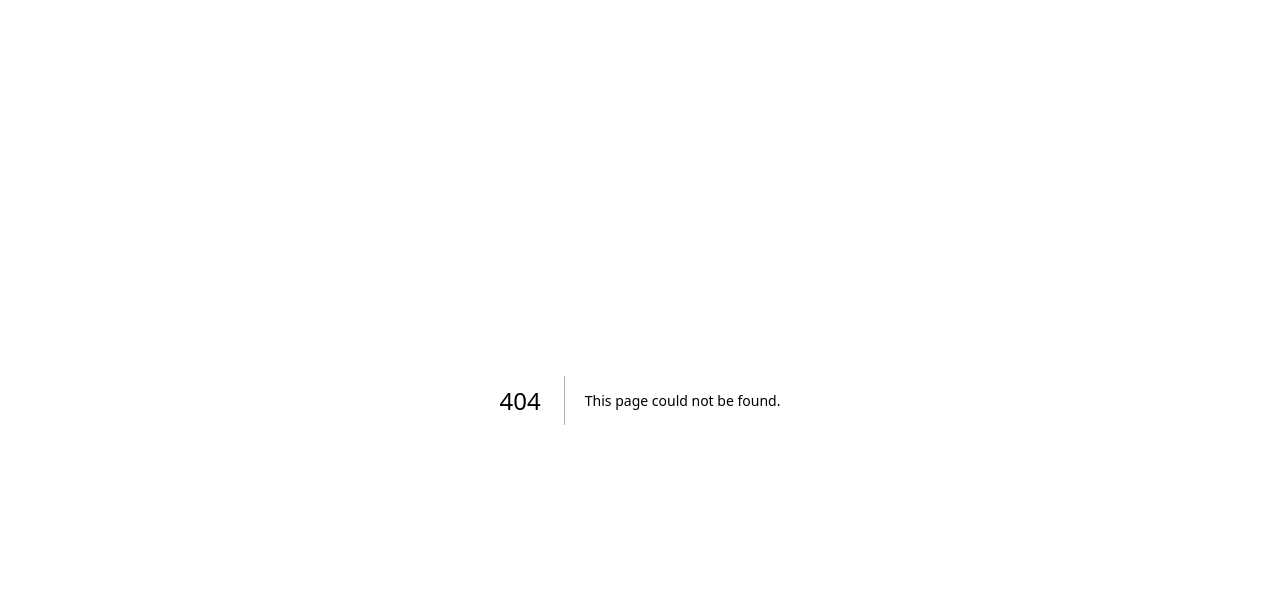
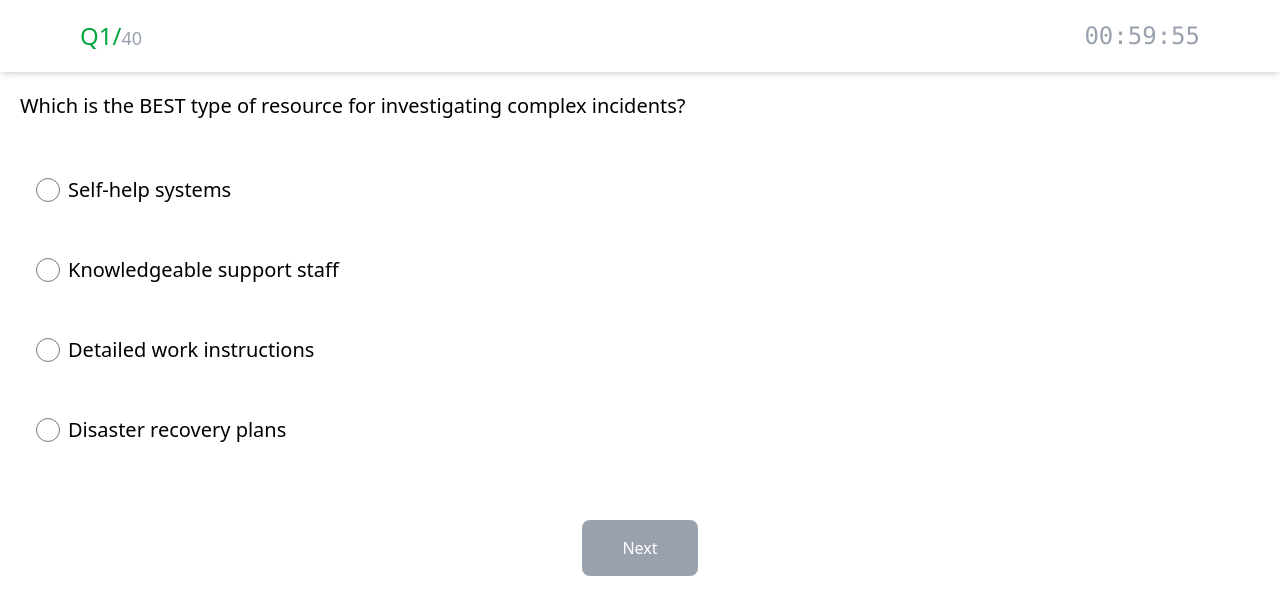
Before and after one commit to KodenOps/itil_test, a Next.js app: page /practise in a window 1280 px wide. Before the commit this address had no page. Shown: the top 614 px of the page. Built offline with nearby package versions, Linux system fonts and the light colour scheme.

Commit message:
Added new feature for partial exam

```diff
--- a/src/app/page.tsx
+++ b/src/app/page.tsx
@@ -3,24 +3,33 @@ import React from 'react';
 
 const page = () => {
 	return (
-		<div className='w-full h-screen flex md:mt-[10%] md:items-start items-center justify-center'>
+		<div className='w-full h-screen flex md:mt-[10%] md:items-start mt-[100px] justify-center'>
 			<div className='title items-center flex flex-col'>
 				<h3 className='text-green-900 font-bold md:text-4xl text-2xl text-center'>
 					Welcome To Your ITIL Test
 				</h3>
-				<p className='md:text-xl text-center mt-4'>
+				<p className='md:text-xl text-center mt-4 px-10'>
 					This is a preparatory test for your ITIL V4 exam. You have 1hr to
 					complete the test.
 				</p>
 				<p className='mt-10 text-lg font-medium'>Total Questions: 40</p>
-				<p className='md:text-8xl text-4xl font-bold text-center mb-10 text-[#4f4f4f] font-mono mt-5'>
-					01:00:00
-				</p>
-				<Link
+				<div className='flex flex-wrap items-center justify-center w-full mt-6 gap-4'>
+					<Link
+						href={'/question'}
+						className='left h-[200px] w-[200px] shadow-lg border-2 border-[#c4c4c4] rounded-sm flex p-10 text-center justify-center items-center font-bold text-[#696969]'>
+						Full Exam Mode
+					</Link>
+					<Link
+						href={'/practise'}
+						className='left h-[200px] w-[200px] shadow-lg border-2 border-[#c4c4c4] rounded-sm flex p-10 text-center justify-center items-center font-bold text-[#696969]'>
+						Partial Exam Mode
+					</Link>
+				</div>
+				{/* <Link
 					href={'/questions'}
 					className='bg-green-900 px-6  rounded-full py-4 text-slate-50 md:text-lg w-[80%] md:mt-[50px] mt-[20px] cursor-pointer hover:bg-green-700 duration-1000 text-center'>
 					Click To Start Exam
-				</Link>
+				</Link> */}
 			</div>
 			<p className='absolute bottom-0 py-4 text-center bg-[#f4f4f4] w-full'>
 				Created by{' '}
--- /dev/null
+++ b/src/app/practise/page.tsx
@@ -0,0 +1,192 @@
+'use client';
+import React, { useEffect, useState } from 'react';
+import { useRouter } from 'next/navigation';
+import { itilQuestions } from '@/data/questionBank';
+
+interface Question {
+	id: string;
+	question: string;
+	options: string[];
+	answer: string;
+	ShortExplanation: string;
+}
+
+const LOCAL_STORAGE_KEY = 'quizState';
+
+const Page = () => {
+	const router = useRouter();
+	const [timeLeft, setTimeLeft] = useState<number>(3600);
+	const [shuffledQuestions, setShuffledQuestions] = useState<Question[]>([]);
+	const [currentIndex, setCurrentIndex] = useState<number>(0);
+	const [selectedAnswers, setSelectedAnswers] = useState<{
+		[key: number]: string;
+	}>({});
+	const [isModalOpen, setIsModalOpen] = useState<boolean>(false);
+
+	// Shuffle function (Fisher-Yates Algorithm)
+	const shuffle = (array: Question[]) => {
+		let shuffledArray = [...array];
+		for (let i = shuffledArray.length - 1; i > 0; i--) {
+			const j = Math.floor(Math.random() * (i + 1));
+			[shuffledArray[i], shuffledArray[j]] = [
+				shuffledArray[j],
+				shuffledArray[i],
+			];
+		}
+		return shuffledArray;
+	};
+
+	// Load quiz state from LocalStorage or shuffle questions initially
+	useEffect(() => {
+		const savedState = localStorage.getItem(LOCAL_STORAGE_KEY);
+		if (savedState) {
+			const parsedState = JSON.parse(savedState);
+			setShuffledQuestions(parsedState.shuffledQuestions);
+			setCurrentIndex(parsedState.currentIndex);
+			setSelectedAnswers(parsedState.selectedAnswers);
+			setTimeLeft(parsedState.timeLeft);
+		} else {
+			const shuffled = shuffle(itilQuestions).slice(0, 40);
+			setShuffledQuestions(shuffled);
+		}
+	}, []);
+
+	// Auto-save to LocalStorage on state changes
+	useEffect(() => {
+		if (shuffledQuestions.length > 0) {
+			localStorage.setItem(
+				LOCAL_STORAGE_KEY,
+				JSON.stringify({
+					shuffledQuestions,
+					currentIndex,
+					selectedAnswers,
+					timeLeft,
+				})
+			);
+		}
+	}, [shuffledQuestions, currentIndex, selectedAnswers, timeLeft]);
+
+	// Handle selecting an option
+	const handleOptionSelect = (option: string) => {
+		setSelectedAnswers((prev) => ({
+			...prev,
+			[currentIndex]: option,
+		}));
+	};
+
+	// Show modal with explanation
+	const handleNextQuestion = () => {
+		if (!selectedAnswers[currentIndex]) return;
+		setIsModalOpen(true);
+	};
+
+	// Move to the next question after closing modal
+	const handleCloseModal = () => {
+		setIsModalOpen(false);
+		setCurrentIndex((prev) => prev + 1);
+	};
+
+	// Timer Effect
+	useEffect(() => {
+		if (timeLeft <= 0) return;
+		const timer = setInterval(() => setTimeLeft((t) => t - 1), 1000);
+		return () => clearInterval(timer);
+	}, [timeLeft]);
+
+	// Format Timer Display
+	const formatTime = (t: number): string =>
+		[Math.floor(t / 3600), Math.floor((t % 3600) / 60), t % 60]
+			.map((v) => (v < 10 ? `0${v}` : v))
+			.join(':');
+
+	return (
+		<div>
+			{/* Top Navigation */}
+			<div className='topNav md:py-5 py-4 md:px-20 px-6 shadow-md w-full bg-white flex justify-between items-center'>
+				<div className='text-2xl text-green-600'>
+					Q{currentIndex + 1}/
+					<span className='text-lg text-gray-400'>
+						{shuffledQuestions.length}
+					</span>
+				</div>
+				<div className='text-2xl font-mono text-gray-400'>
+					{formatTime(timeLeft)}
+				</div>
+			</div>
+
+			{/* Display Current Question */}
+			<div className='p-5 text-xl'>
+				{shuffledQuestions.length > 0 &&
+					shuffledQuestions[currentIndex].question}
+			</div>
+
+			{/* Display Options */}
+			<div className='p-5'>
+				{shuffledQuestions.length > 0 &&
+					shuffledQuestions[currentIndex].options.map((option, index) => (
+						<div
+							key={index}
+							className='flex items-center text-xl mb-5 hover:bg-gray-100 p-4 cursor-pointer'>
+							<input
+								type='radio'
+								id={`option-${index}`}
+								className='w-6 h-6 accent-green-600 cursor-pointer'
+								name={`question-${currentIndex}`}
+								value={option}
+								checked={selectedAnswers[currentIndex] === option}
+								onChange={() => handleOptionSelect(option)}
+							/>
+							<label
+								htmlFor={`option-${index}`}
+								className='ml-2 cursor-pointer'>
+								{option}
+							</label>
+						</div>
+					))}
+			</div>
+
+			{/* Navigation Buttons */}
+			<div className='p-5 flex justify-center gap-6'>
+				{currentIndex < shuffledQuestions.length - 1 ? (
+					<button
+						onClick={handleNextQuestion}
+						disabled={!selectedAnswers[currentIndex]}
+						className={`px-10 py-4 ${
+							selectedAnswers[currentIndex]
+								? 'bg-green-600'
+								: 'bg-gray-400 cursor-not-allowed'
+						} text-white rounded-lg`}>
+						Next
+					</button>
+				) : (
+					<button
+						onClick={() => router.push('/score')}
+						className='px-10 py-4 bg-red-600 text-white rounded-lg'>
+						Finish
+					</button>
+				)}
+			</div>
+
+			{/* Modal for Explanation */}
+			{isModalOpen && (
+				<div className='fixed inset-0 flex items-center justify-center bg-[#000000b5] bg-opacity-90'>
+					<div className='bg-white p-6 rounded-lg shadow-lg w-96 text-center'>
+						<h2 className='text-xl font-semibold text-red-600 mb-4'>
+							Explanation✨
+						</h2>
+						<p className='text-gray-700'>
+							{shuffledQuestions[currentIndex].ShortExplanation}
+						</p>
+						<button
+							onClick={handleCloseModal}
+							className='mt-4 px-6 py-2 bg-green-600 text-white rounded-lg'>
+							Next Question
+						</button>
+					</div>
+				</div>
+			)}
+		</div>
+	);
+};
+
+export default Page;
```
